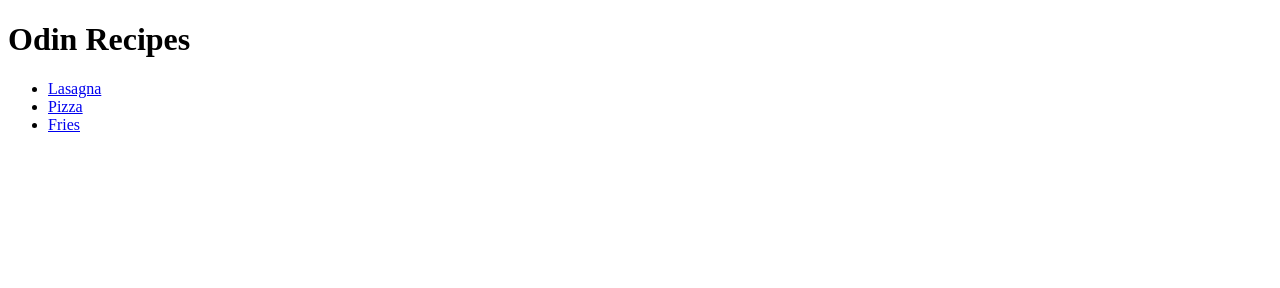
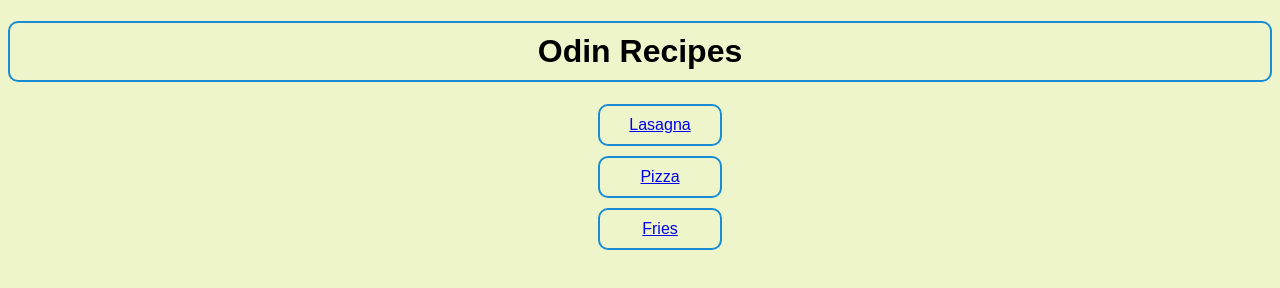
Before and after one commit to Okajin/odin-recipes, a plain HTML site: page index.html in a window 1280 px wide. Drawn offline with Linux system fonts and the light colour scheme.

Commit message:
Added some CSS to the website

```diff
--- a/index.html
+++ b/index.html
@@ -2,6 +2,7 @@
 <html lang="en">
     <head>
         <meta charset="UTF-8">
+        <link rel="stylesheet" href="style.css" />
         <title>Odin Recipes</title>
     </head>
 
--- /dev/null
+++ b/style.css
@@ -0,0 +1,19 @@
+body {
+    background-color: #eef5ca;
+    font-family: Arial, "Times New Roman", sans-serif;
+}
+
+h1,
+li {
+    padding: 10px;
+    text-align: center;
+    border: 2px solid #188dd5;
+    border-radius: 10px;
+}
+
+li{
+    list-style: none;
+    margin: 0 auto;
+    margin-bottom: 10px;
+    width: 100px;
+}
```
